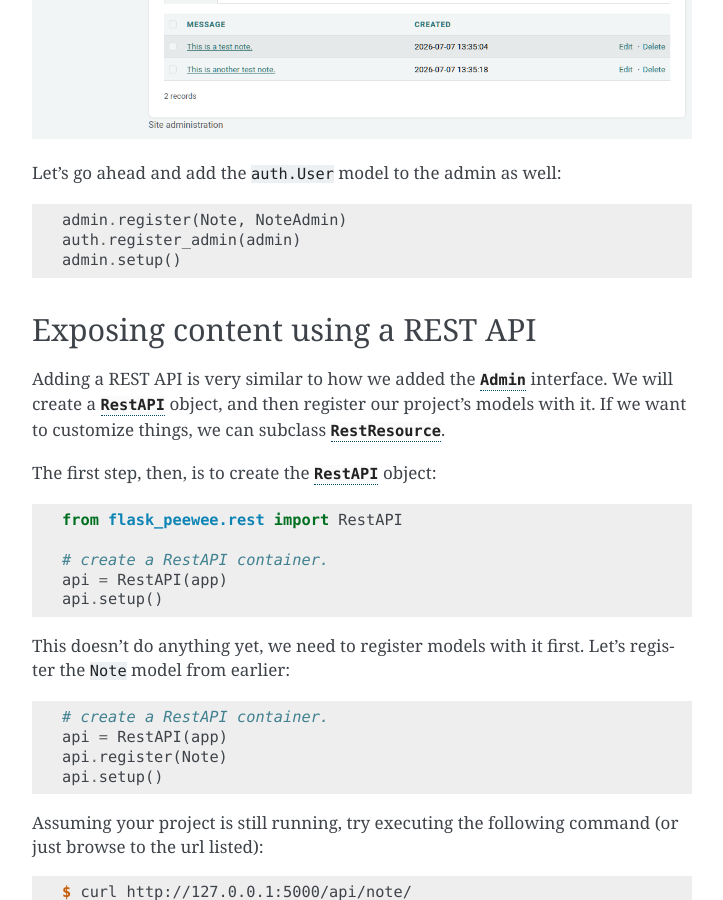
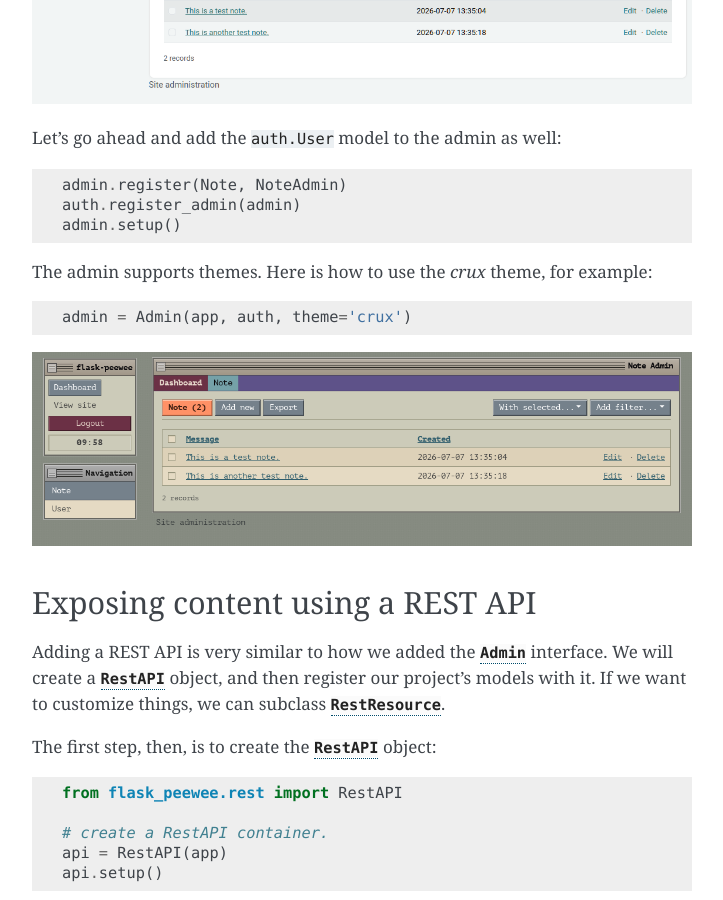
Before and after one commit to coleifer/flask-peewee, a Sphinx documentation site: the page built from docs/getting-started.rst, in a window 1280 px wide and 900 px high, scrolled down 5534 px. Shown: the whole window, without its empty margins (388-1111 px from the left). Built offline with Sphinx 7.4.7, drawn with Linux system fonts in a browser that asks for light colours.

Commit message:
Couple tweaks to getting started

```diff
--- a/docs/getting-started.rst
+++ b/docs/getting-started.rst
@@ -259,6 +259,14 @@ Let's go ahead and add the ``auth.User`` model to the admin as well:
     auth.register_admin(admin)
     admin.setup()
 
+The admin supports themes. Here is how to use the *crux* theme, for example:
+
+.. code-block:: python
+
+    admin = Admin(app, auth, theme='crux')
+
+.. image:: fp-crux.png
+
 
 Exposing content using a REST API
 ---------------------------------
```
Also changed, not shown: docs/fp-crux.png (added), docs/fp-note-admin-2.png, docs/fp-note-admin.png.
